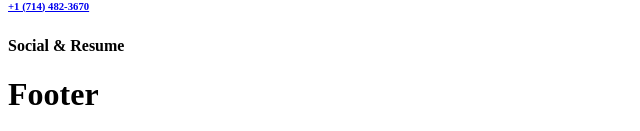
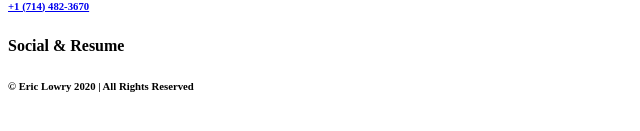
Before and after one commit to EricL0wry/eric-lowry-portfolio, a React app: page / in a window 1280 px wide. Shown: the part 8752-8883 px from the top of the page, without its empty margins (0-640 px from the left). Built offline with nearby package versions, Linux system fonts and the light colour scheme; the HTML template or start-up script is replaced by a standard one.

Commit message:
Added footer content and containers

```diff
--- a/src/components/footer.jsx
+++ b/src/components/footer.jsx
@@ -3,6 +3,12 @@ import React from 'react';
 export default function Footer() {
 
   return (
-    <h1>Footer</h1>
+    <footer className="footer grey py-4">
+      <div className="footer-content container">
+        <div className="footer-text row flex-column justify-content-center align-items-center">
+          <h6 className="my-0">&copy; Eric Lowry 2020 | All Rights Reserved</h6>
+        </div>
+      </div>
+    </footer>
   );
 }
```
